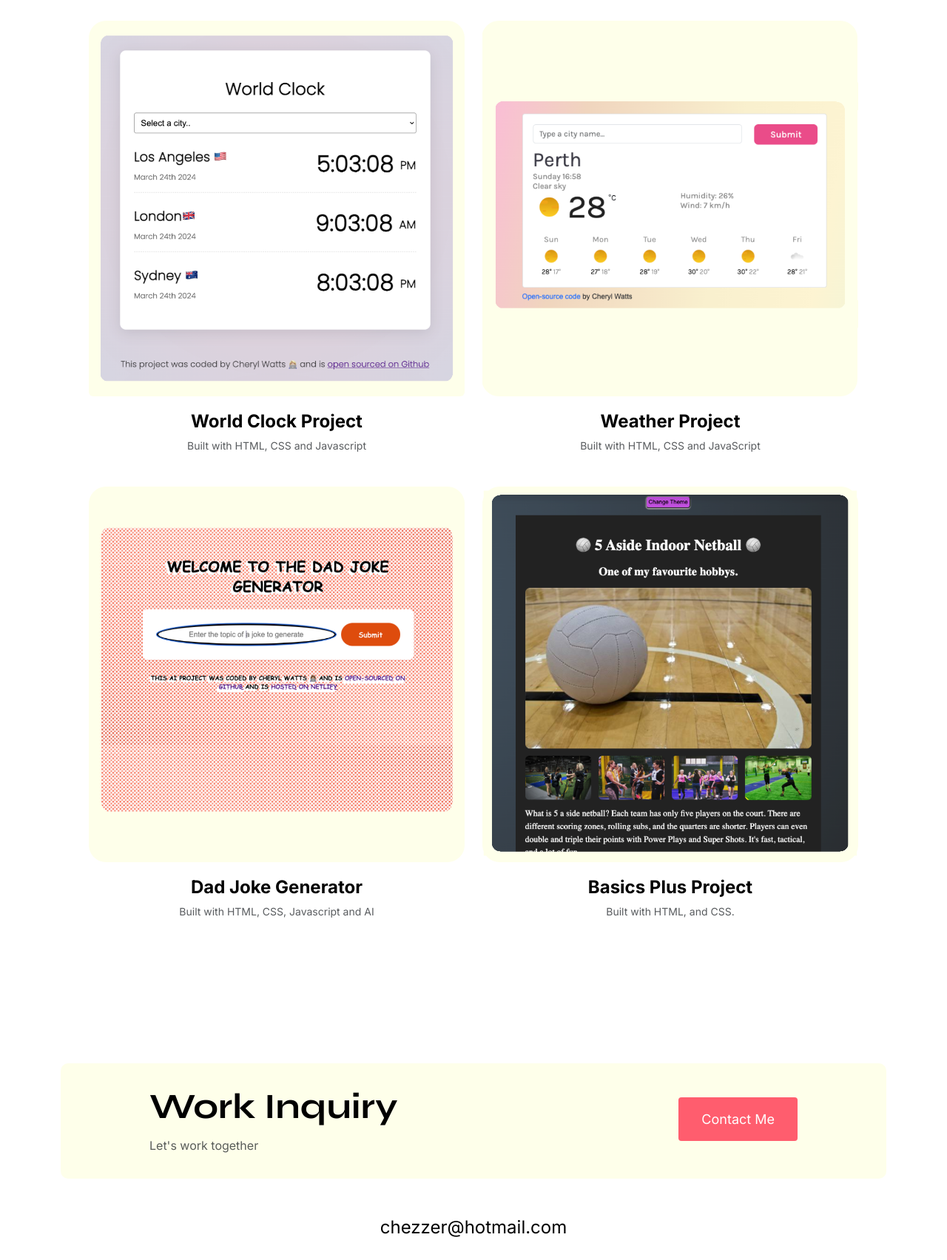
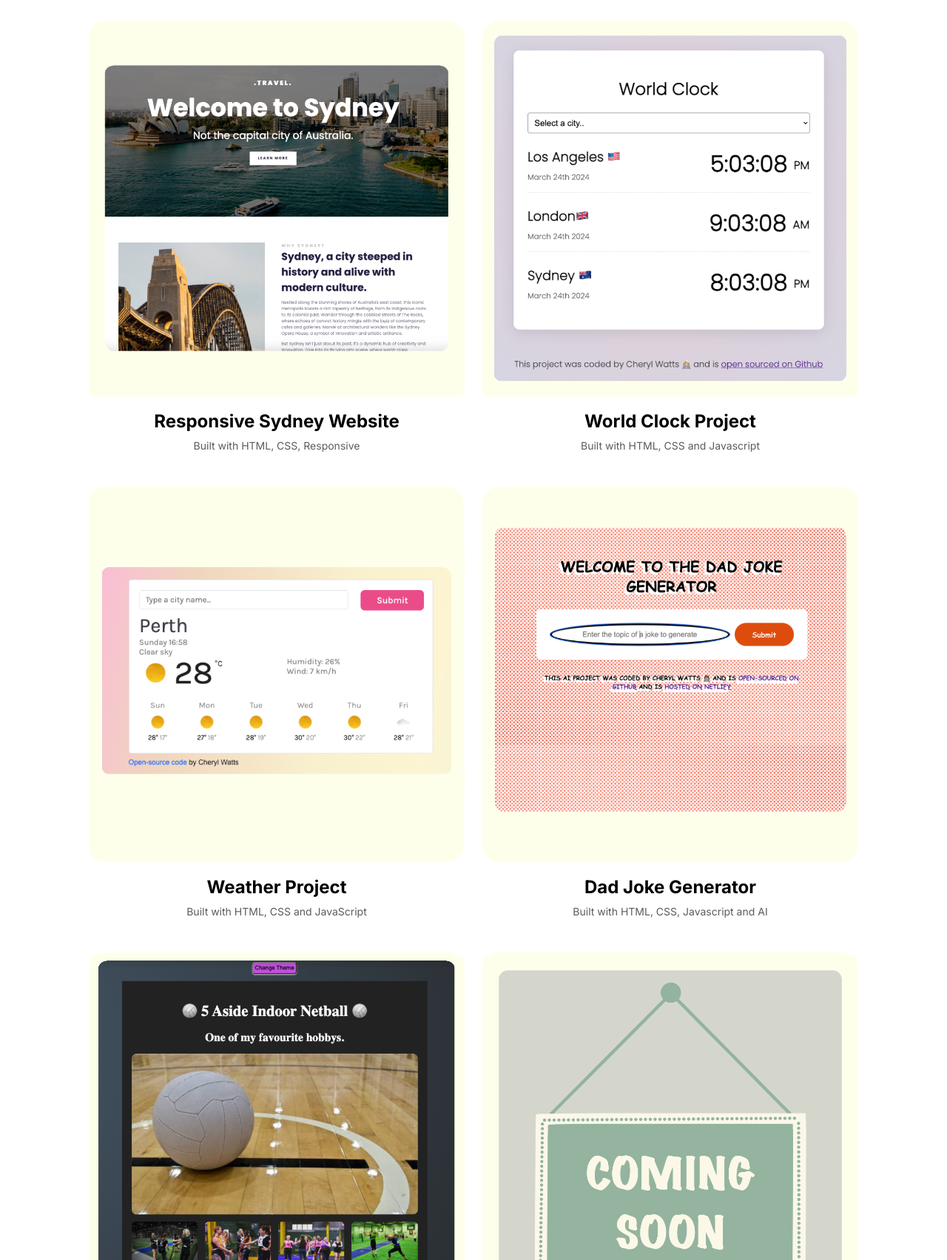
Before and after one commit to chezzer84/Responsive-Portfolio-Project, a plain HTML site: page work.html in a window 1280 px wide. Shown: the part 352-2056 px from the top of the page at 74% size. Drawn offline with nearby package versions, Linux system fonts and the light colour scheme; a web font is replaced by a local one.

Commit message:
Added new projects

```diff
--- a/work.html
+++ b/work.html
@@ -69,6 +69,23 @@
         <div class="row">
           <div class="col-md-6 mb-4">
             <a
+              href="https://www.shecodes.io/cohorts/shecodes-ai-add-on-42447aef-f190-42ab-87d2-b8eaa1f6a1f0/projects/2066306?_gl=1*1l0v0cv*_gcl_au*NzA1MzE4ODQ3LjE3MDY5NDA5NTk."
+              target="_blank"
+            >
+              <img
+                src="Images/1000x1000Sydney Website.png"
+                class="img-fluid mb-3 rounded"
+                alt=""
+              />
+            </a>
+            <h3 class="text-center m-0">Responsive Sydney Website</h3>
+            <p class="text-center text-muted">
+              Built with HTML, CSS, Responsive
+            </p>
+          </div>
+
+          <div class="col-md-6 mb-4">
+            <a
               href="https://www.shecodes.io/cohorts/shecodes-plus-add-on-47a0e6cd-8f97-4500-a43b-5060890ceb1c/projects/1922812?_gl=1*zmskbs*_gcl_au*NzA1MzE4ODQ3LjE3MDY5NDA5NTk."
               target="_blank"
             >
@@ -131,6 +148,18 @@
             </a>
             <h3 class="text-center m-0">Basics Plus Project</h3>
             <p class="text-center text-muted">Built with HTML, and CSS.</p>
+          </div>
+
+          <div class="col-md-6 mb-4">
+            <a href="" target="_blank">
+              <img
+                src="Images/10001000coming soon.png"
+                class="img-fluid mb-3 rounded"
+                alt=""
+              />
+            </a>
+            <h3 class="text-center m-0">Next Project coming soon</h3>
+            <p class="text-center text-muted">Built with React.</p>
           </div>
         </div>
       </div>
```
Also changed, not shown: Images/10001000coming soon.png (added), Images/1000x1000Sydney Website.png (added), Images/Sydney Website.png (added), Images/cheryls-weather.png (deleted), Images/coming soon.png (added), Images/dad-joke.png (deleted), Images/f6c7903bb5d73e5a5e42e2bdff8892c5.png (added), 2 other files.
